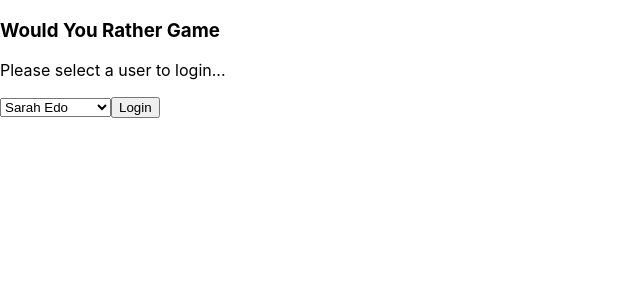
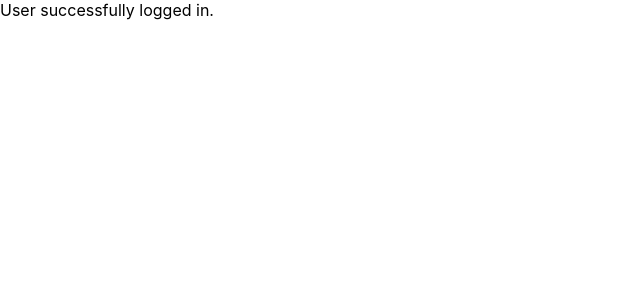
Before and after one commit to AkshayBorana/would-you-rather, a React (Create React App) app: page / in a window 1280 px wide. Both pictures are taken after a click on the button "Login". Shown: the top 300 px of the page, without its empty margins (0-640 px from the left). Built offline with nearby package versions, Linux system fonts and the light colour scheme.

Commit message:
feat: user is able to successfully login.

```diff
--- a/src/components/App.js
+++ b/src/components/App.js
@@ -12,13 +12,26 @@ class App extends Component {
   }
 
   render() {
+
+    const { authUser } = this.props;
+
     return (
       <div className="App">
-        <LoginPage />
+        {
+          authUser === null
+           ? (<LoginPage />)
+           : (<div>User successfully logged in.</div>)
+        }
       </div>
     );
   }
 
 }
 
-export default connect()(App);
+const mapStateToProps = ({authUser}) => {
+  return {
+    authUser
+  }
+}
+
+export default connect(mapStateToProps)(App);
```
